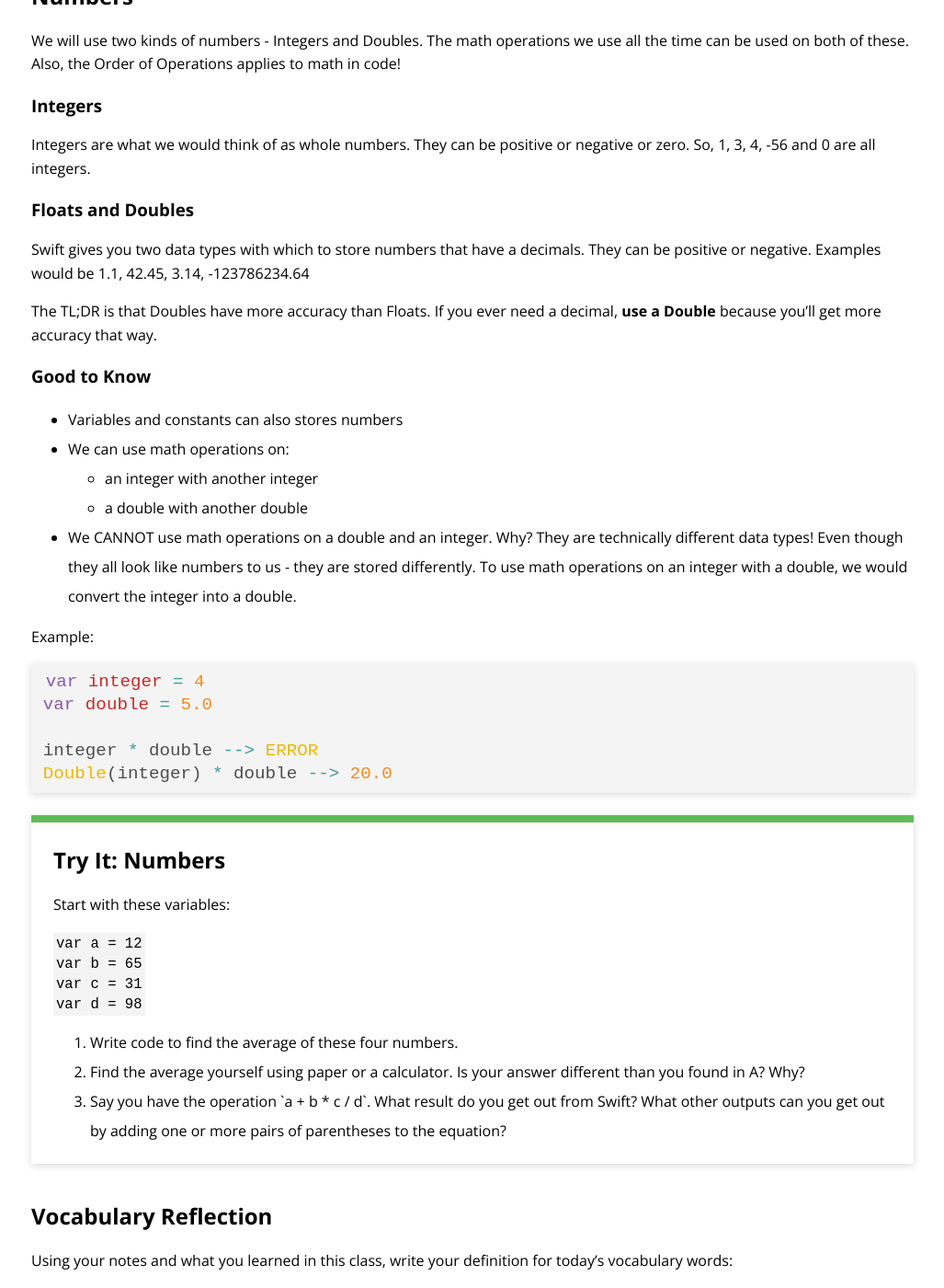
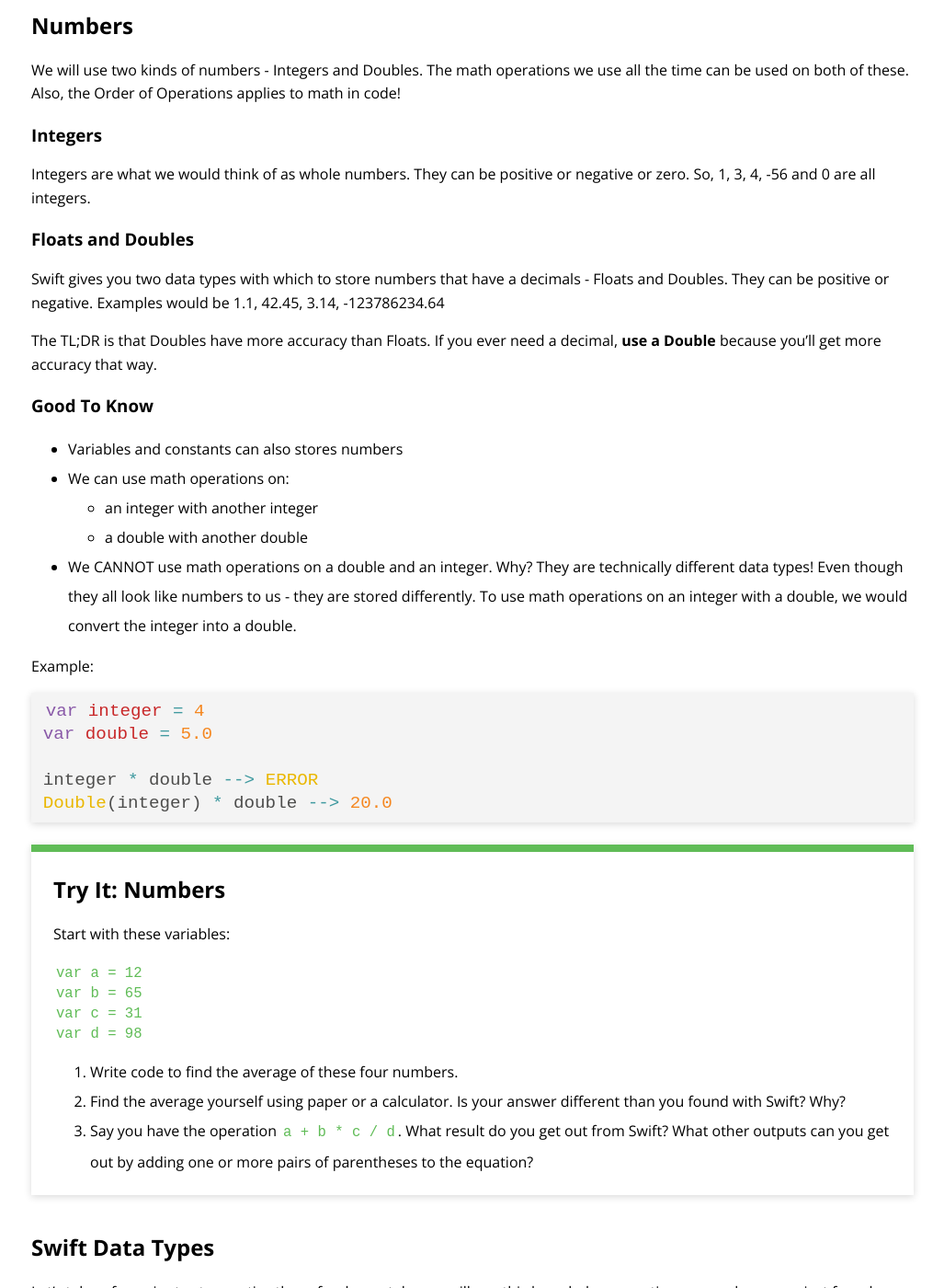
Before and after one commit to ameseee/kwk-curriculum-site, a Jekyll site: the page built from swift-ios/lessons/data-types/index.md, in a window 1280 px wide and 1400 px high, scrolled down 2979 px. Shown: the whole window at 92% size, without its empty margins (126-1153 px from the left). Built offline with Jekyll 4.4.1, drawn with Linux system fonts in a browser that asks for light colours; nearby versions of some CDN libraries; our own code applies the rules of GitHub Pages for plain Markdown files; some of the changed text lies outside the part shown.

Commit message:
Update Data Types lesson

````diff
--- a/swift-ios/lessons/data-types/index.md
+++ b/swift-ios/lessons/data-types/index.md
@@ -75,20 +76,20 @@
 "I am \(age) years old"
 ```
 
-The computer reads anything inside of the `\()` as swift code - it will look for a variable titled `age`.
+The computer reads anything inside of the `\()` as Swift code - it will look for a variable titled `age`.
 
 <div class="try-it">
   <h2>Try It: Strings</h2>
   <p>String values can be added together (or concatenated) with the addition operator (+) to create a new String value, can use interpolation with the <code>\()</code> syntax:</p>
-  <code>let string1 = "hello"</code><br>
-  <code>let string2 = "there"</code><br>
-  <code>var welcome = "\(string1) \(string2)"</code><br>
-  <code>var anotherWelcome = string1 + " " string2</code><br>
-  <code>// welcome and anotherWelcome are both storing the string "hello there"</code>
+  <code class="try-it-code">let string1 = "hello"</code><br>
+  <code class="try-it-code">let string2 = "there"</code><br>
+  <code class="try-it-code">var welcome = "\(string1) \(string2)"</code><br>
+  <code class="try-it-code">var anotherWelcome = string1 + " " string2</code><br>
+  <code class="try-it-code">// welcome and anotherWelcome are both storing the string "hello there"</code>
 
   <p>If you have the strings "Beyonce" and "Knowles" in the following variables:</p>
-  <code>var first = "Beyonce"</code><br>
-  <code>var last = "Knowles"</code><br>
+  <code class="try-it-code">var first = "Beyonce"</code><br>
+  <code class="try-it-code">var last = "Knowles"</code><br>
 
   <p>Use <strong>only</strong> the "string interpolation" technique to complete the following:</p>
   <ol>
@@ -110,11 +111,11 @@
 
 ### Floats and Doubles
 
-Swift gives you two data types with which to store numbers that have a decimals. They can be positive or negative. Examples would be 1.1, 42.45, 3.14, -123786234.64
+Swift gives you two data types with which to store numbers that have a decimals - Floats and Doubles. They can be positive or negative. Examples would be 1.1, 42.45, 3.14, -123786234.64
 
 The TL;DR is that Doubles have more accuracy than Floats. If you ever need a decimal, **use a Double** because you'll get more accuracy that way.
 
-### Good to Know
+### Good To Know
 
 * Variables and constants can also stores numbers
 * We can use math operations on:
@@ -135,28 +136,21 @@
 <div class="try-it">
   <h2>Try It: Numbers</h2>
   <p>Start with these variables:</p>
-  <code>var a = 12</code><br>
-  <code>var b = 65</code><br>
-  <code>var c = 31</code><br>
-  <code>var d = 98</code>
+  <code class="try-it-code">var a = 12</code><br>
+  <code class="try-it-code">var b = 65</code><br>
+  <code class="try-it-code">var c = 31</code><br>
+  <code class="try-it-code">var d = 98</code>
 
   <ol>
     <li>Write code to find the average of these four numbers.</li>
-    <li>Find the average yourself using paper or a calculator. Is your answer different than you found in A? Why?</li>
-    <li>Say you have the operation `a + b * c / d`. What result do you get out from Swift? What other outputs can you get out by adding one or more pairs of parentheses to the equation?</li>
+    <li>Find the average yourself using paper or a calculator. Is your answer different than you found with Swift? Why?</li>
+    <li>Say you have the operation <code class="try-it-code">a + b * c / d</code>. What result do you get out from Swift? What other outputs can you get out by adding one or more pairs of parentheses to the equation?</li>
   </ol>
 </div>
 
-## Vocabulary Reflection
+## Swift Data Types
 
-Using your notes and what you learned in this class, write your definition for today's vocabulary words:
-
-* String
-* Integer
-* Interpolation
-* Variable
-* Constant
-* Keyword
+Let's take a few minutes to practice these fundamentals - we will use this knowledge every time we work on a project from here on out.
 
 <div class="practice">
   <h2>Practice: Data Types</h2>
````
Also changed, not shown: other parts of swift-ios/lessons/data-types/index.md (+2 -1 lines).
